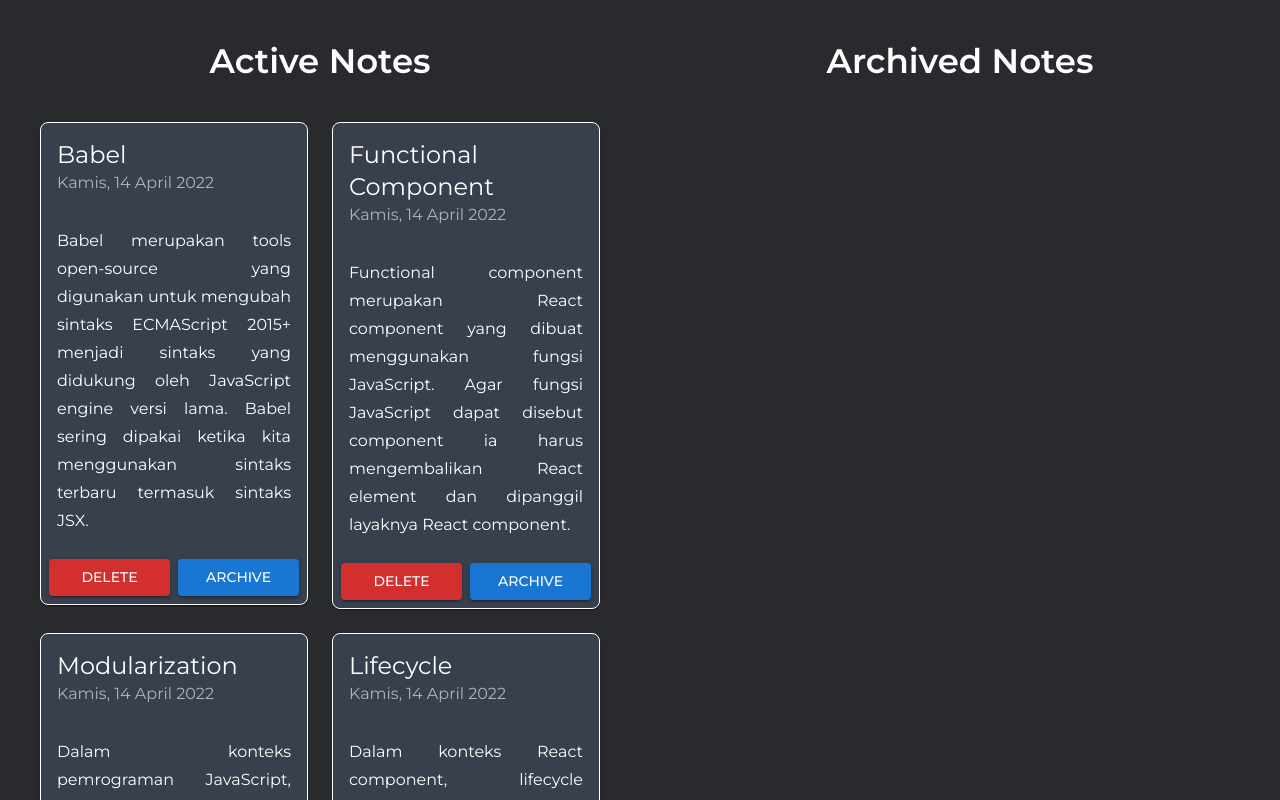
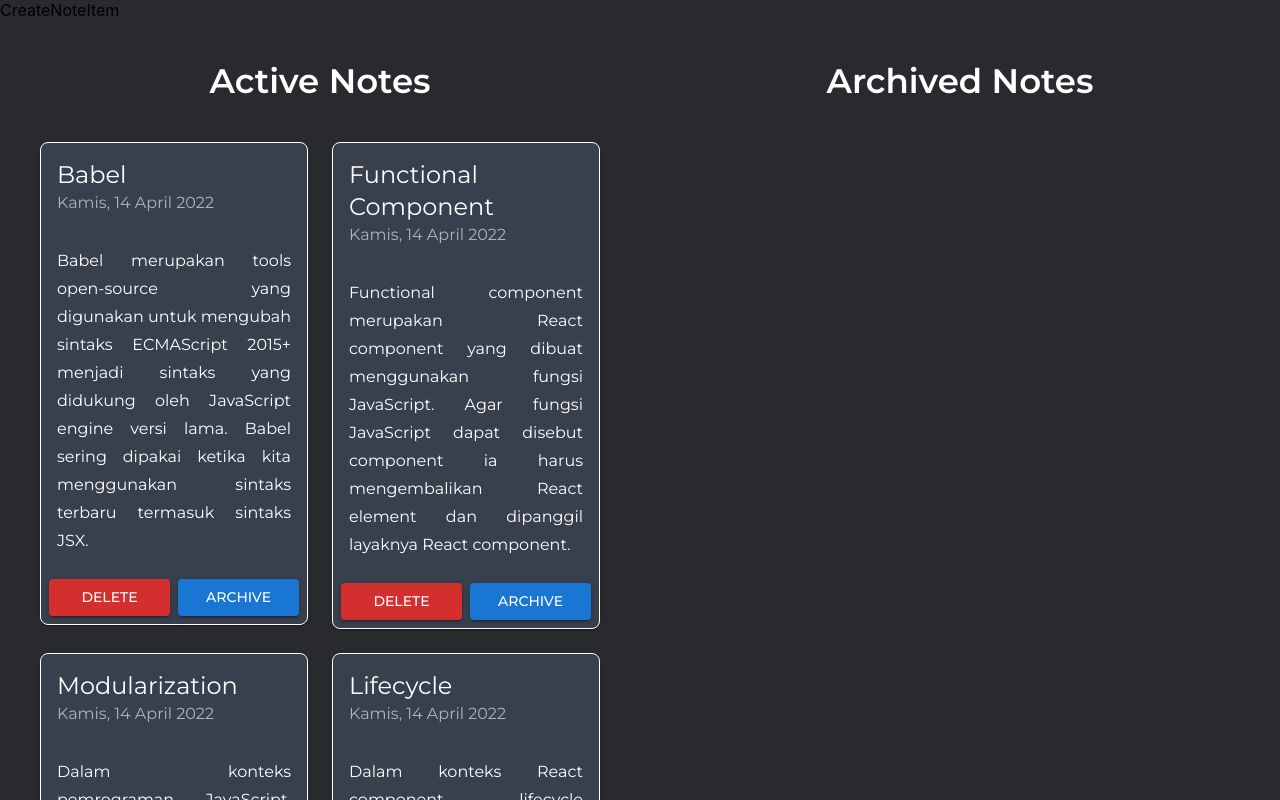
Before and after one commit to jaballogian/dicoding-submissions, a React (Create React App) app in the folder react/1-learn-react/: page / in a window 1280 px wide. Shown: the top 800 px of the page. Built offline with nearby package versions, Linux system fonts and the light colour scheme.

Commit message:
add Create Note Item component

```diff
--- a/react/1-learn-react/src/App.jsx
+++ b/react/1-learn-react/src/App.jsx
@@ -1,6 +1,7 @@
 import { Component } from 'react'
 
 // COMPONENTS
+import CreateNoteItem from 'components/CreateNoteItem'
 import NoteList from 'components/NoteList'
 
 // MUIS
@@ -21,12 +22,15 @@ class App extends Component {
   render() {
     return (
       <Stack
-        direction='row'
         minHeight='100vh'
         sx={(theme) => ({
           backgroundColor: theme.palette.background.default,
         })}
       >
+        {/* CREATE A NOTE ITEM */}
+        <CreateNoteItem/>
+
+        <Stack direction='row'>
           {/* ACTIVE NOTES */}
           <NoteList
             noteList={this.state.noteList.filter(item => !item.archived)}
@@ -39,6 +43,7 @@ class App extends Component {
             title='Archived Notes'
           />
         </Stack>
+      </Stack>
     )
   }
 }
--- /dev/null
+++ b/react/1-learn-react/src/components/CreateNoteItem.jsx
@@ -0,0 +1,16 @@
+import { Component } from 'react'
+
+// MUIS
+import Stack from '@mui/material/Stack'
+
+class CreateNoteItem extends Component {
+  render() {
+    return (
+      <Stack>
+        CreateNoteItem
+      </Stack>
+    )
+  }
+}
+
+export default CreateNoteItem
```
Lines whose indentation alone changed are shown as unchanged.
